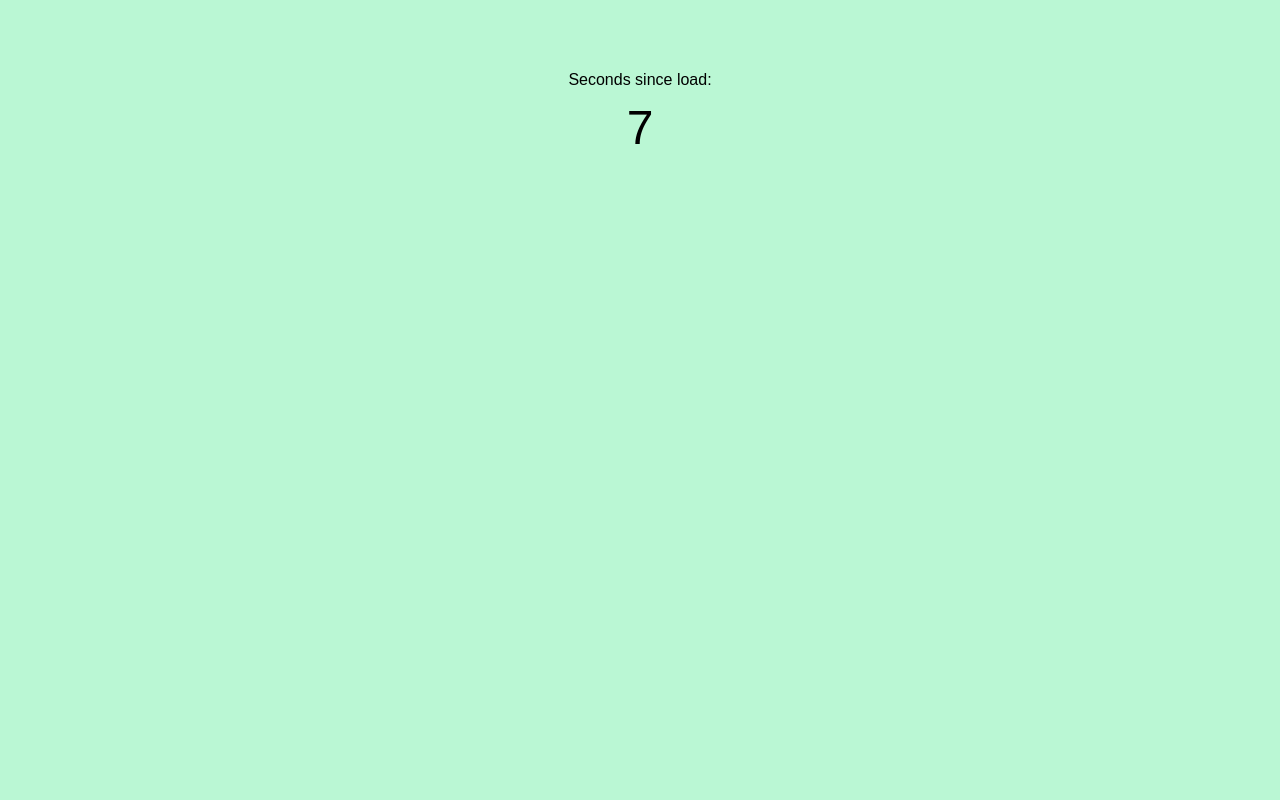
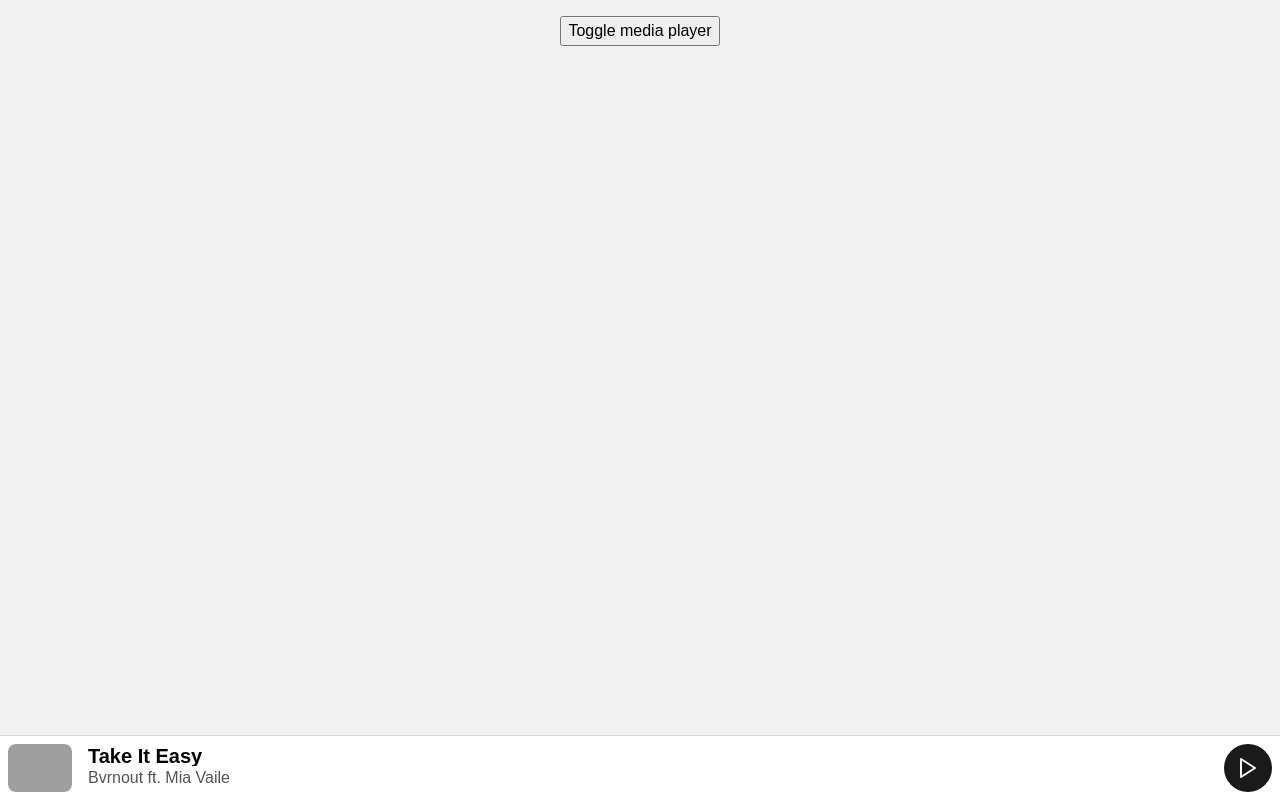
Before and after one commit to simotae14/react-joy-exercises, a React (Create React App) app: page / in a window 1280 px wide. Built offline with nearby package versions, Linux system fonts and the light colour scheme; grey boxes are pictures that could not be loaded; a web font is replaced by a local one.

Commit message:
103 Side Effects - Strict Mode

```diff
--- a/package.json
+++ b/package.json
@@ -6,8 +6,10 @@
     "@testing-library/jest-dom": "^5.17.0",
     "@testing-library/react": "^13.4.0",
     "@testing-library/user-event": "^13.5.0",
+    "howler": "^2.2.4",
     "react": "^18.2.0",
     "react-dom": "^18.2.0",
+    "react-feather": "^2.0.10",
     "react-scripts": "5.0.1",
     "web-vitals": "^2.1.4"
   },
--- a/src/App.js
+++ b/src/App.js
@@ -1,11 +1,23 @@
 import React from 'react';
 
-import Timer from './Timer'
+import MediaPlayer from './MediaPlayer'
+
+const DEMO_SONG_SRC = 'https://storage.googleapis.com/joshwcomeau/bvrnout-take-it-easy-short.mp3';
 
 function App() {
+  const [
+    showMediaPlayer,
+    setShowMediaPlayer
+  ] = React.useState(true);
+
   return (
     <>
-      <Timer />
+      <button
+        onClick={() => setShowMediaPlayer(!showMediaPlayer)}
+      >
+        Toggle media player
+      </button>
+      {showMediaPlayer && <MediaPlayer src={DEMO_SONG_SRC} />}
     </>
   );
 }
--- /dev/null
+++ b/src/MediaPlayer.js
@@ -0,0 +1,67 @@
+import React from 'react';
+import { Play, Pause } from 'react-feather';
+
+import VisuallyHidden from './VisuallyHidden';
+
+function MediaPlayer({ src }) {
+  const [isPlaying, setIsPlaying] = React.useState(false);
+
+  const audioRef = React.useRef();
+
+  React.useEffect(() => {
+    console.log('effect');
+    function handleKeyDown(event) {
+      if (event.code === 'Space') {
+        setIsPlaying((currentIsPlaying) => !currentIsPlaying);
+      }
+    }
+
+    window.addEventListener('keydown', handleKeyDown);
+
+    return () => {
+      // The cleanup work is disabled.
+      // Because Strict Mode is enabled (in /index.js),
+      // our keyboard shortcut shouldn't work.
+      console.log('cleanup');
+      window.removeEventListener('keydown', handleKeyDown);
+    };
+  }, []);
+
+  React.useEffect(() => {
+    if (isPlaying) {
+      audioRef.current.play();
+    } else {
+      audioRef.current.pause();
+    }
+  }, [isPlaying]);
+
+  return (
+    <div className="wrapper">
+      <div className="media-player">
+        <img alt="" src="https://sandpack-bundler.vercel.app/img/take-it-easy.png" />
+        <div className="summary">
+          <h2>Take It Easy</h2>
+          <p>Bvrnout ft. Mia Vaile</p>
+        </div>
+        <button
+          onClick={() => {
+            setIsPlaying(!isPlaying);
+          }}
+        >
+          {isPlaying ? <Pause /> : <Play />}
+          <VisuallyHidden>Toggle playing</VisuallyHidden>
+        </button>
+
+        <audio
+          ref={audioRef}
+          src={src}
+          onEnded={() => {
+            setIsPlaying(false);
+          }}
+        />
+      </div>
+    </div>
+  );
+}
+
+export default MediaPlayer;
--- a/src/Timer.js
+++ /dev/null
@@ -1,24 +0,0 @@
-import React from 'react';
-
-function Timer() {
-  const [count, setCount] = React.useState(0);
-
-  React.useEffect(() => {
-    const timeoutId = window.setTimeout(() => {
-      setCount(count + 1);
-    }, 1000);
-
-    return () => {
-      window.clearTimeout(timeoutId);
-    };
-  }, [count]);
-
-  return (
-    <div className="timer">
-      <h1>Seconds since load:</h1>
-      <p>{count}</p>
-    </div>
-  );
-}
-
-export default Timer;
--- /dev/null
+++ b/src/VisuallyHidden.js
@@ -0,0 +1,28 @@
+// These styles will make sure the component
+// is not visible, but will still be announced
+// by screen readers.
+//
+// Adding “display: none” would hide the
+// element from ALL users, including those
+// using screen-readers.
+const hiddenStyles = {
+  display: 'inline-block',
+  position: 'absolute',
+  overflow: 'hidden',
+  clip: 'rect(0 0 0 0)',
+  height: 1,
+  width: 1,
+  margin: -1,
+  padding: 0,
+  border: 0,
+};
+
+const VisuallyHidden = ({ children }) => {
+  return (
+    <span style={hiddenStyles}>
+      {children}
+    </span>
+  );
+};
+
+export default VisuallyHidden;
--- a/src/index.js
+++ b/src/index.js
@@ -7,4 +7,8 @@ import App from "./App";
 const container = document.getElementById('root');
 const root = createRoot(container);
 
-root.render(<App />);
+root.render(
+  <React.StrictMode>
+    <App />
+  </React.StrictMode>
+);
--- a/src/styles.css
+++ b/src/styles.css
@@ -1,20 +1,58 @@
-#root {
-  height: 200px;
+html, body, #root {
+  height: 100%;
 }
 body {
-  background: hsl(145deg 80% 85%);
+  padding: 0px;
+  padding-top: 16px;
+  text-align: center;
+  background: hsl(0deg 0% 95%);
 }
-#root {
+.media-player {
+  position: fixed;
+  left: 0;
+  right: 0;
+  bottom: 0;
+  display: flex;
+  align-items: center;
+  gap: 16px;
+  padding: 8px;
+  border-top: 1px solid hsl(0deg 0% 85%);
+  background: white;
+  text-align: left;
+}
+.media-player img {
+  width: 64px;
+  border-radius: 8px;
+}
+.summary {
+  flex: 1;
+  min-width: 0px;
+}
+.summary h2 {
+  line-height: 1em;
+  font-size: 1.25rem;
+  overflow: hidden;
+  text-overflow: ellipsis;
+  white-space: nowrap;
+}
+.summary p {
+  font-size: 1rem;
+  color: hsl(0deg 0% 33%);
+  max-width: 100%;
+  overflow: hidden;
+  text-overflow: ellipsis;
+  white-space: nowrap;
+}
+.media-player button {
+  width: 48px;
+  height: 48px;
+  min-width: 48px;
+  background: hsl(0deg 0% 10%);
+  border: none;
+  color: white;
+  border-radius: 50%;
   display: grid;
   place-content: center;
+  cursor: pointer;
+  outline-offset: 4px;
 }
-.timer {
-  text-align: center;
-}
-.timer h1 {
-  font-size: 1rem;
-  font-weight: 400;
-}
-.timer p {
-  font-size: 3rem;
-}
```
Also changed, not shown: 1 other file (tests, documents, lock files or other folders).
